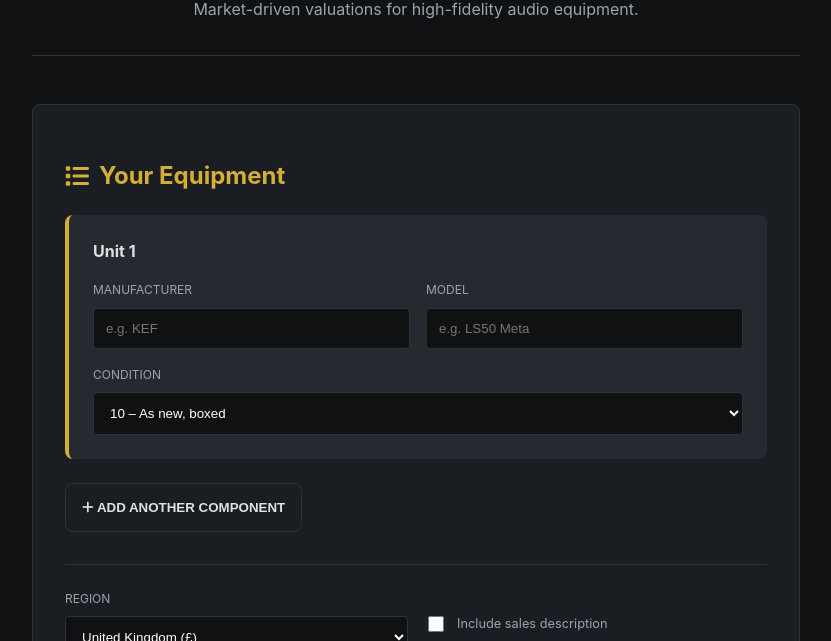
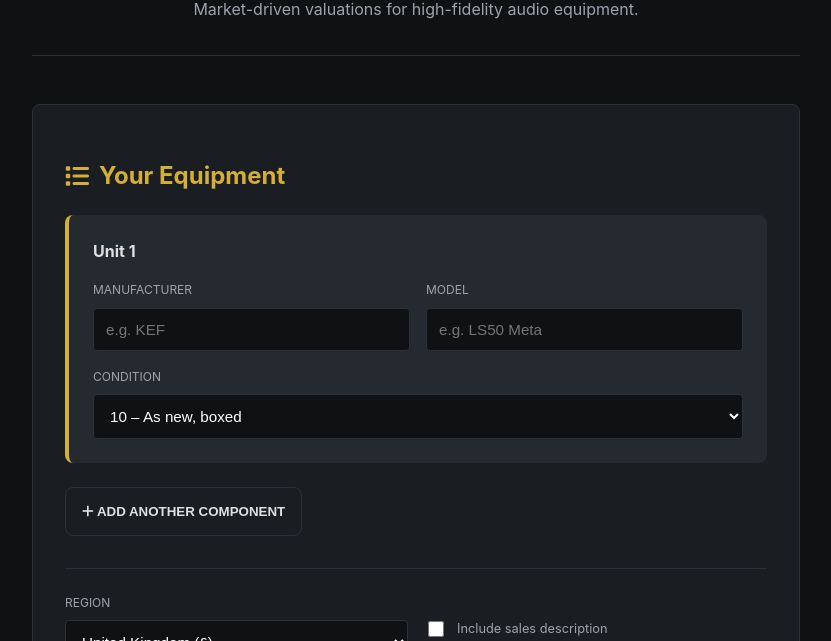
Before and after one commit to theshepherdmatt/valuemyhifi-web, a plain HTML site: page docs/index.html in a window 1280 px wide. Shown: the part 159-800 px from the top of the page, without its empty margins (224-1055 px from the left). Drawn offline with Linux system fonts and the light colour scheme.

Commit message:
Refactor CSS for improved styling and layout

```diff
--- a/docs/main.css
+++ b/docs/main.css
@@ -111,13 +111,17 @@ label {
     display: block;
 }
 
-input, select {
+input,
+select {
+    display: block;
     width: 100%;
+    max-width: 100%;
     padding: 0.75rem;
     background: var(--bg);
     border: 1px solid var(--border);
     border-radius: 4px;
     color: #fff;
+    font-size: 0.95rem;
 }
 
 .condition {
```
